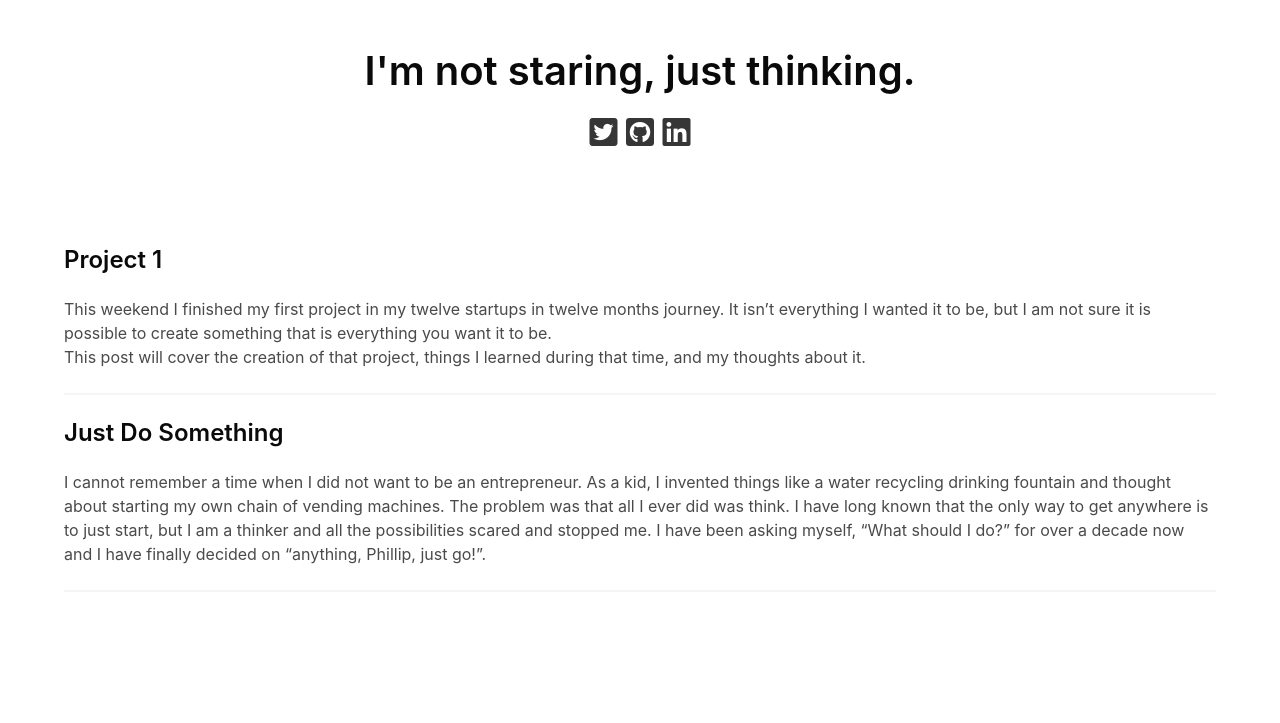
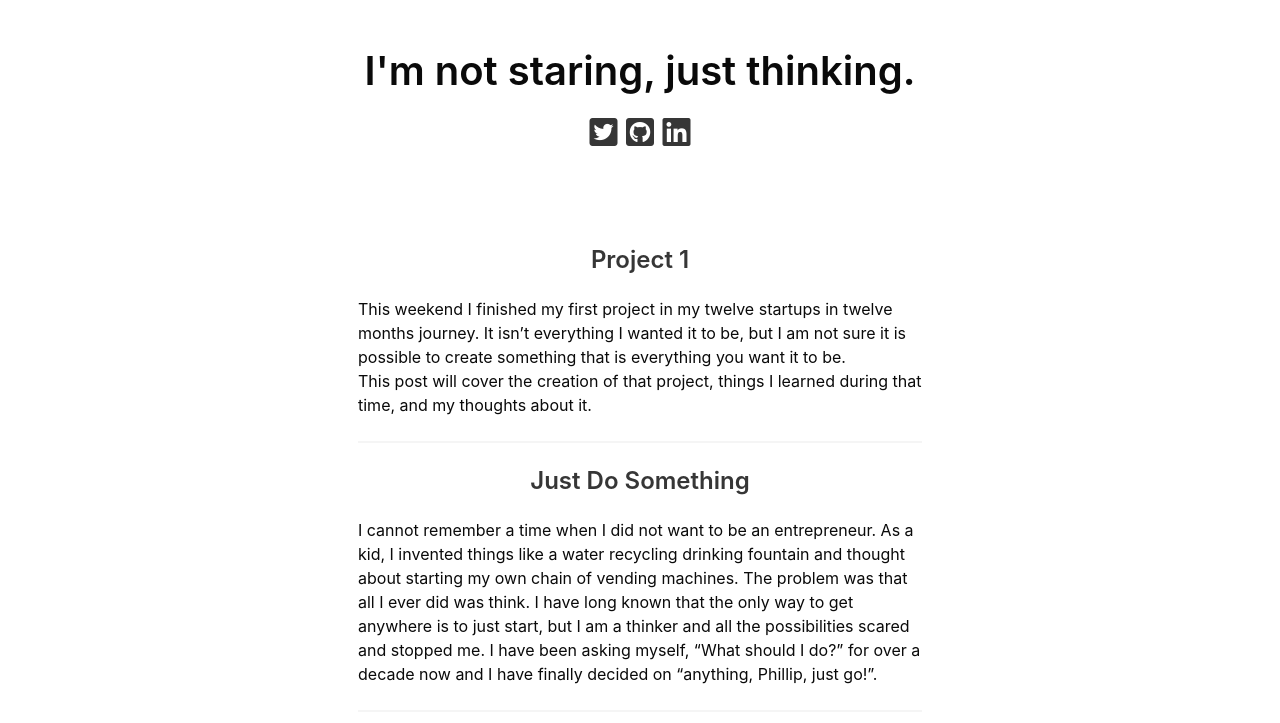
Before and after one commit to PhillipChaffee/phillipchaffee.github.io, a Jekyll site: the page built from blog.html, in a window 1280 px wide. Shown: the top 723 px of the page. Built offline with Jekyll 4.4.1, drawn with Linux system fonts in a browser that asks for light colours.

Commit message:
Update 'Working On' section for June & make blog smaller on desktop.

```diff
--- a/blog.html
+++ b/blog.html
@@ -10,13 +10,19 @@
 
 <main class="section">
     <section class="container">
+        <div class="columns is-desktop is-centered">
+            <div class="column is-6">
                 {% for post in site.posts %}
                 {% if post.title != 404 %}
-        <p class="title is-4"><a class="has-text-black" href="{{ post.url }}">{{ post.title }}</a></p>
+                <a class="has-text-black" href="{{ post.url }}">
+                    <p class="title is-4 has-text-centered">{{ post.title }}</p>
                     {% if post.excerpt %}<p>{{ post.excerpt }}</p>{% endif %}
                     {% if post.image %}<p><img src="{{ site.baseurl }}/{{ post.image }}" alt="" /></p>{% endif %}
                     {% endif %}
+                </a>
                 <hr>
                 {% endfor %}
+            </div>
+        </div>
     </section>
 </main>
--- a/index.html
+++ b/index.html
@@ -20,5 +20,6 @@
 <p id="space"></p>
 
 <p class="title is-4">Working On</p>
-<p class="subtitle is-6">An app to track daily habits and teach yourself new
-        routines.<br /> Follow along on <a href="https://getmakerlog.com/products/routine">Makerlog</a>!</p>
+<p class="subtitle is-6">Open Life.<br /> A place to track your goals openly on the internet!<br />
+        Follow along on <a href="https://getmakerlog.com/products/open-life" rel="noopener noreferrer"
+                target="_blank">Makerlog</a>!</p>
```
Lines whose indentation alone changed are shown as unchanged.
